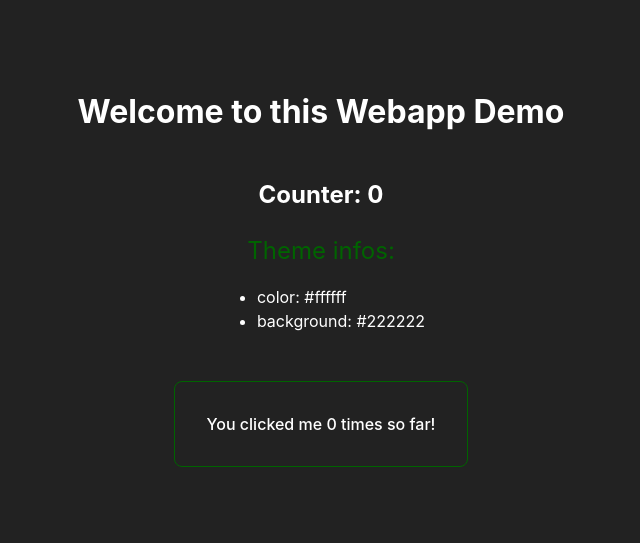
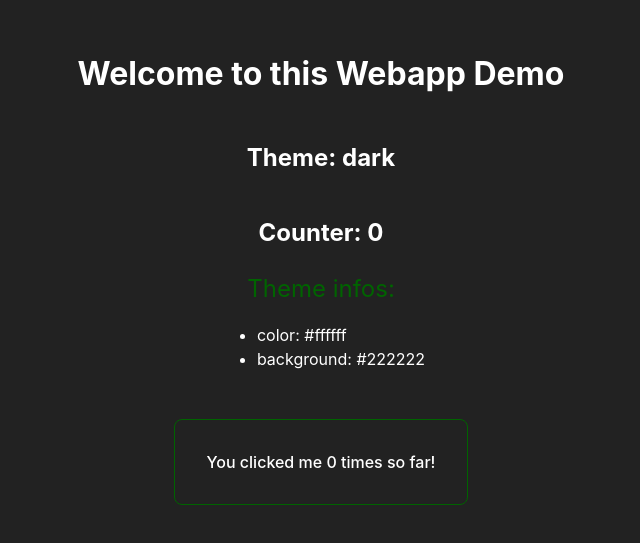
Before and after one commit to amwebexpert/demo-react-context-with-jest, a React app: page / in a window 1280 px wide. Shown: the part 133-676 px from the top of the page, without its empty margins (319-959 px from the left). Built offline with nearby package versions, Linux system fonts and the light colour scheme; the HTML template or start-up script is replaced by a standard one.

Commit message:
feat: app theme handling

```diff
--- a/src/App.tsx
+++ b/src/App.tsx
@@ -8,12 +8,13 @@ import Home from "./screens/home/Home";
 const App: FC = () => {
   const { counter } = useContext(CounterContext);
 
-  const { theme } = useContext(ThemeContext);
+  const { theme, themeName } = useContext(ThemeContext);
   const { background, color } = theme;
 
   return (
     <div className="app-layout" style={{ background }}>
       <h1 style={{ background, color }}>Welcome to this Webapp Demo</h1>
+      <h2 style={{ background, color }}>Theme: {themeName}</h2>
       <h2 style={{ background, color }}>Counter: {counter}</h2>
 
       <Home />
```
Also changed, not shown: 1 other file (tests, documents, lock files or other folders).
